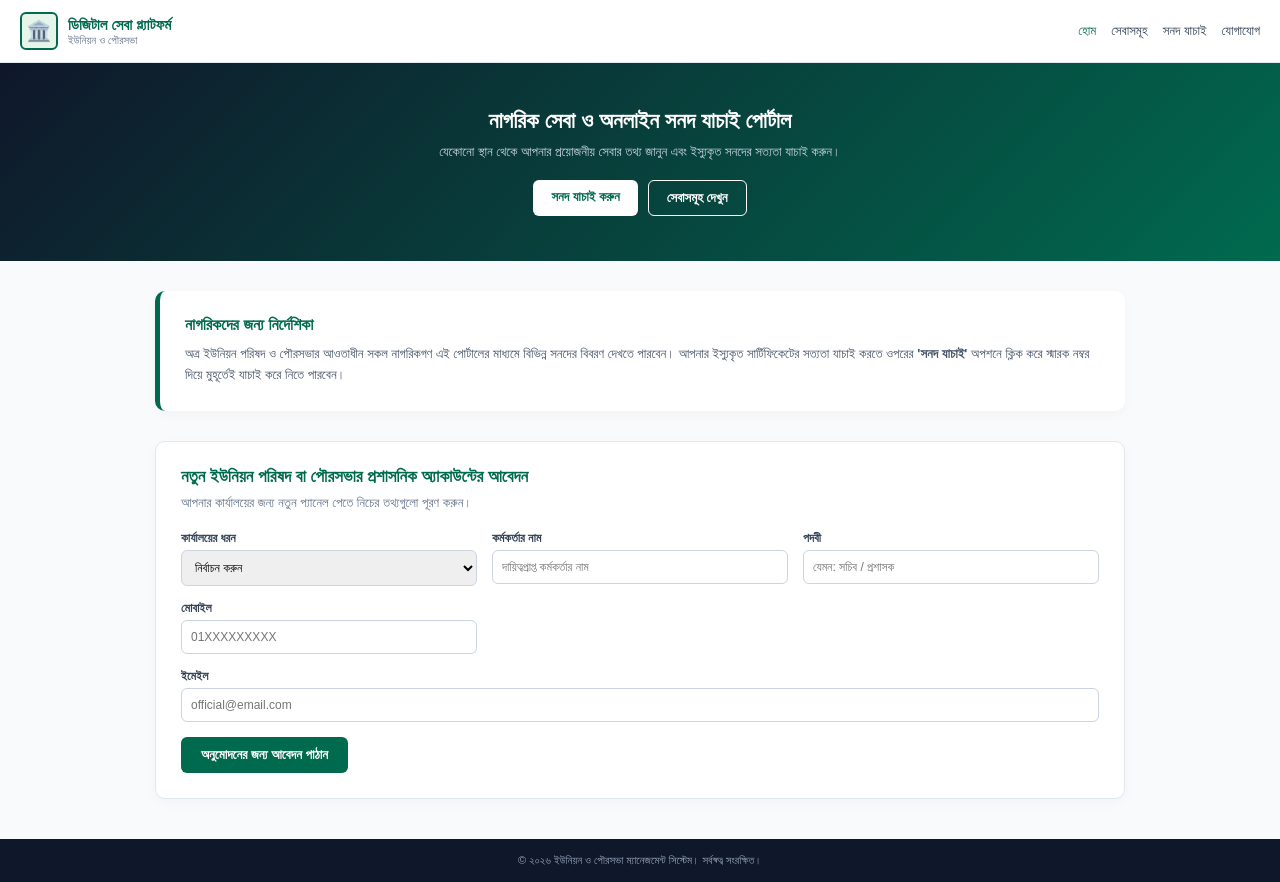
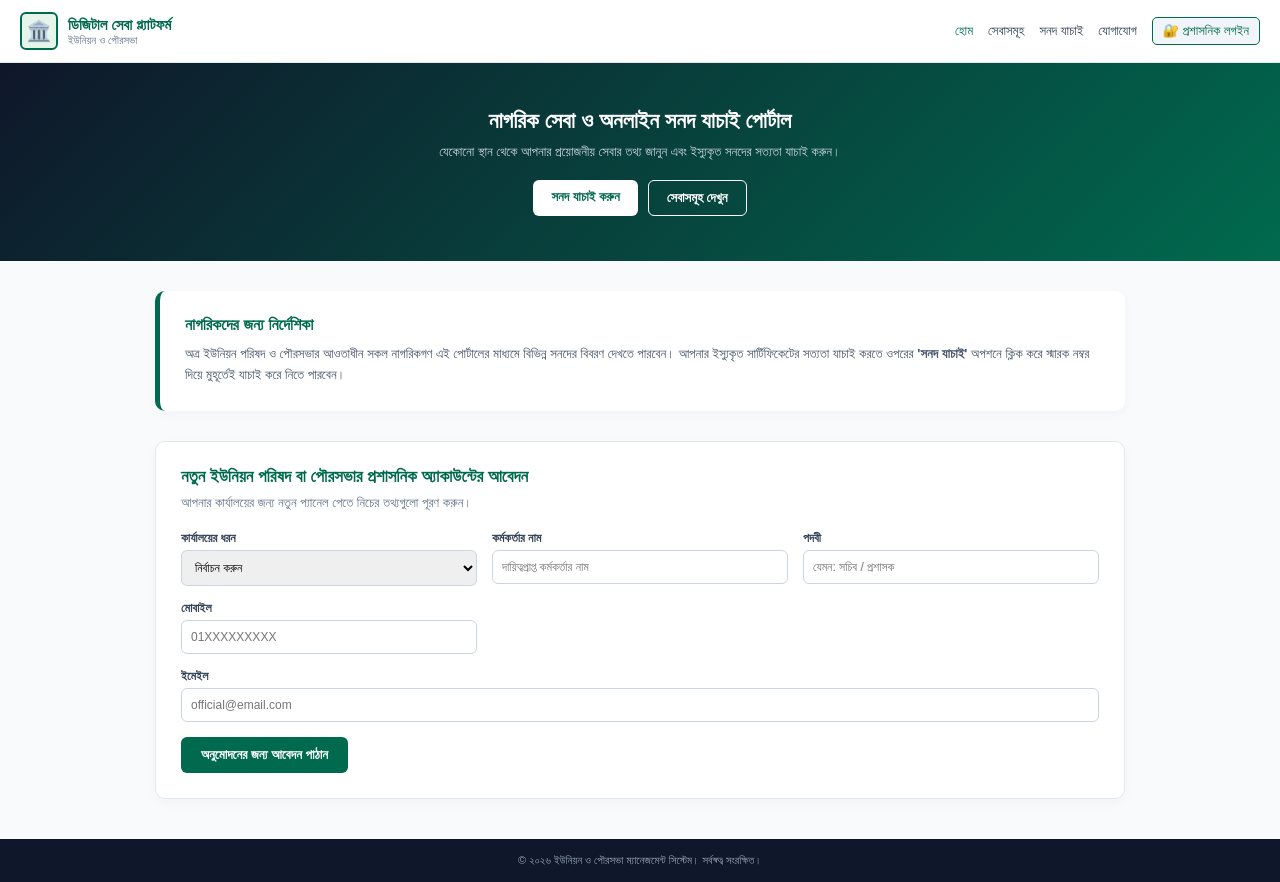
Before and after one commit to ghorashalpaurashava/digital-sonod, a plain HTML site: page index.html in a window 1280 px wide. Drawn offline with Linux system fonts and the light colour scheme.

Commit message:
Update index.html

```diff
--- a/index.html
+++ b/index.html
@@ -16,6 +16,10 @@
         .nav-links a { text-decoration: none; font-size: 13px; color: #334155; font-weight: 500; }
         .nav-links a:hover { color: #006a4e; }
         .btn-active { color: #006a4e !important; font-weight: bold; }
+
+        /* প্রশাসনিক লগইন ছোট বাটন স্টাইল */
+        .admin-login-btn { background: #f1f5f9; color: #006a4e !important; border: 1px solid #006a4e; padding: 5px 10px; border-radius: 5px; font-size: 12px; font-weight: bold; }
+        .admin-login-btn:hover { background: #006a4e; color: #fff !important; }
 
         .hero { background: linear-gradient(135deg, #0f172a 0%, #006a4e 100%); color: #fff; padding: 45px 15px; text-align: center; }
         .hero h2 { font-size: 22px; margin-bottom: 10px; }
@@ -52,6 +56,8 @@
             <a href="services.html">সেবাসমূহ</a>
             <a href="verify.html">সনদ যাচাই</a>
             <a href="contact.html">যোগাযোগ</a>
+            <!-- প্রশাসনিক লগইন বাটন -->
+            <a href="login.html" class="admin-login-btn">🔐 প্রশাসনিক লগইন</a>
         </div>
     </div>
 
@@ -70,7 +76,7 @@
             <p>অত্র ইউনিয়ন পরিষদ ও পৌরসভার আওতাধীন সকল নাগরিকগণ এই পোর্টালের মাধ্যমে বিভিন্ন সনদের বিবরণ দেখতে পারবেন। আপনার ইস্যুকৃত সার্টিফিকেটের সত্যতা যাচাই করতে ওপরের <strong>'সনদ যাচাই'</strong> অপশনে ক্লিক করে স্মারক নম্বর দিয়ে মুহূর্তেই যাচাই করে নিতে পারবেন।</p>
         </div>
 
-        <!-- নতুন প্রশাসনিক অ্যাকাউন্টের আবেদন ফর্ম (৫টি ফিল্ড সহ) -->
+        <!-- নতুন প্রশাসনিক অ্যাকাউন্টের আবেদন ফর্ম -->
         <div class="register-box">
             <h3>নতুন ইউনিয়ন পরিষদ বা পৌরসভার প্রশাসনিক অ্যাকাউন্টের আবেদন</h3>
             <p>আপনার কার্যালয়ের জন্য নতুন প্যানেল পেতে নিচের তথ্যগুলো পূরণ করুন।</p>
```
